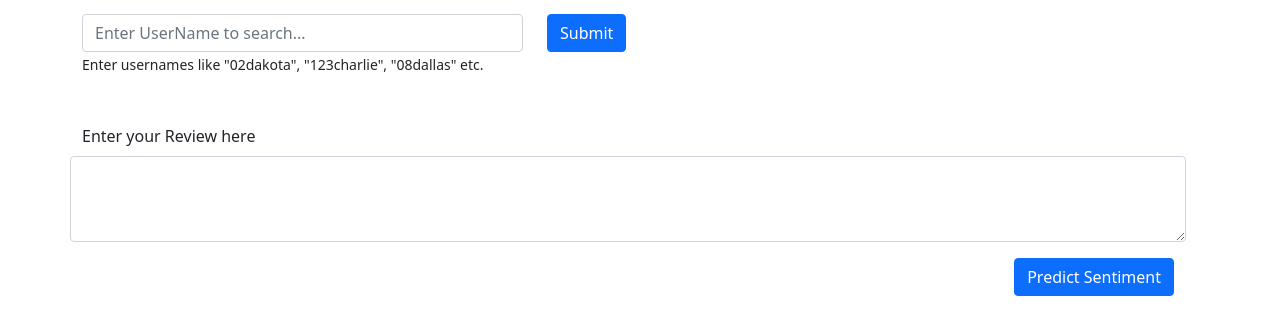
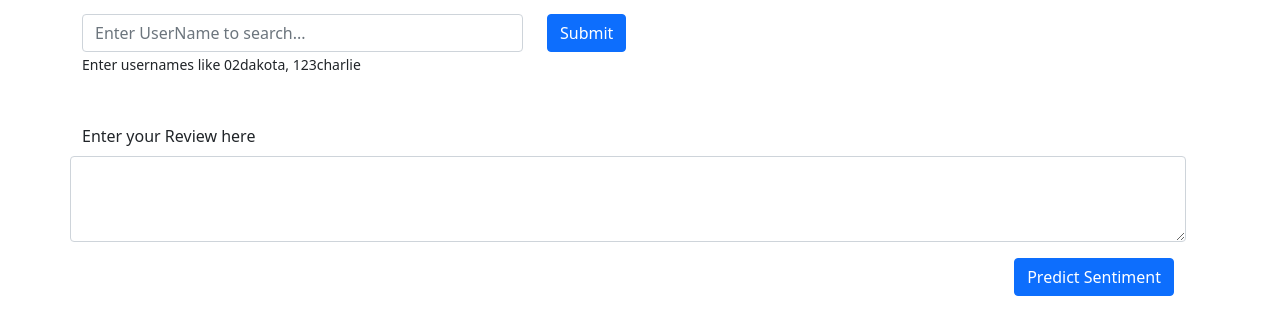
Before and after one commit to lohaniamit/Recommendation_system, a Flask app: page / in a window 1280 px wide. Shown: the part 56-367 px from the top of the page. Run offline with Flask 2, Linux system fonts and the light colour scheme; parts of the project's set-up code (start-up, migrations or seed data) failed here and were passed over.

Commit message:
Update index.html

```diff
--- a/template/index.html
+++ b/template/index.html
@@ -47,7 +47,7 @@
                 placeholder="Enter UserName to search..."
               />
               <p>
-                <small>Enter usernames like "02dakota", "123charlie", "08dallas" etc. </small>
+                <small>Enter usernames like 02dakota, 123charlie   </small>
               </p>
             </div>
             <div class="col-sm-2">
```
